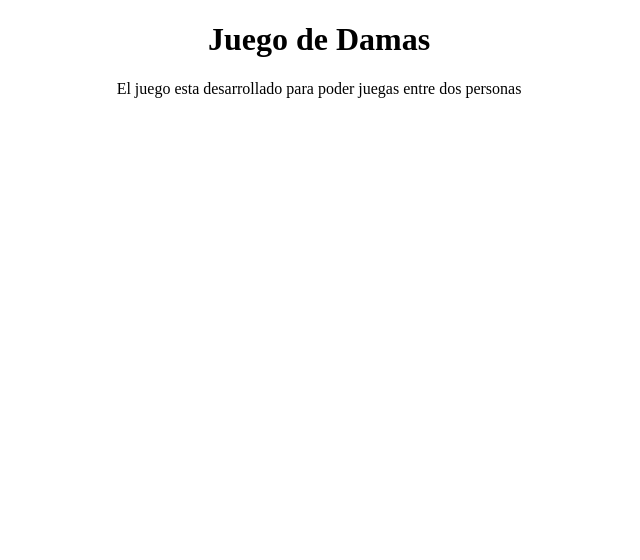
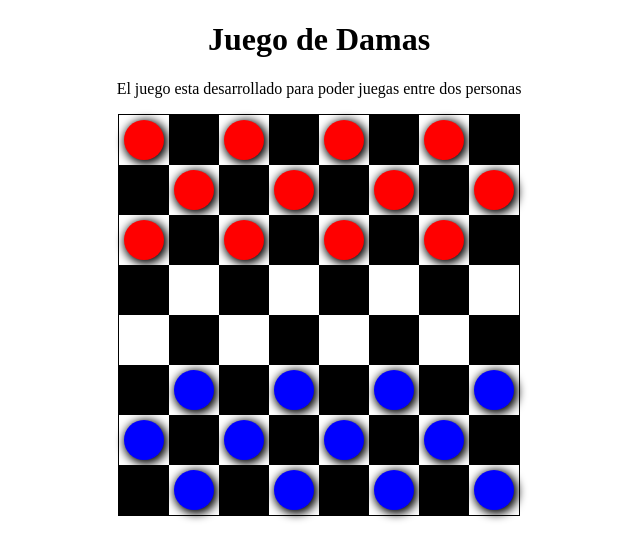
Before and after one commit to fhlillo/nextu-jqueryui-dama, a plain HTML site: page index.html in a window 1280 px wide. Shown: the whole page, without its empty margins (321-961 px from the left). Drawn offline with Linux system fonts and the light colour scheme.

Commit message:
se crea la clase de las fichas y en js se genera el tablero

```diff
--- a/css/main.css
+++ b/css/main.css
@@ -26,3 +26,21 @@
 	background-color: #000000;
 	float: left;
 }
+.ficha-rojo{
+	background-color: red;
+	width: 40px;
+	height: 40px;
+	position: absolute;
+	margin: 5px;
+	border-radius: 40px;
+	box-shadow: 2px 2px 10px 2px black;
+}
+.ficha-azul{
+	background-color: blue;
+	width: 40px;
+	height: 40px;
+	position: absolute;
+	margin: 5px;
+	border-radius: 40px;
+	box-shadow: 2px 2px 10px 2px black;
+}
--- a/index.html
+++ b/index.html
@@ -16,6 +16,7 @@
 		<p>
 			El juego esta desarrollado para poder juegas entre dos personas
 		</p>
+		<div id="tablero"></div>
 	</div>
 </body>
 </html>
--- a/js/main.js
+++ b/js/main.js
@@ -1 +1,32 @@
 // JavaScript Document
+$(document).ready(function(){
+	b = 0;
+	for(i=0;i<8;i++){
+		var estructura  = "<div class='row'>";
+		for(a=0;a<8;a++){
+			estructura +="<div class='";
+			if(b == 0){
+				estructura += "blanco";
+				b = 1;
+			}else{
+				estructura +="negro";
+				b = 0;
+			}
+			estructura +="'>"
+			if(i<=2 & b == 1){
+				estructura +="<div class='ficha-rojo'></div>";
+			}else if(i>4 & b == 1){
+				estructura +="<div class='ficha-azul'></div>";
+			}
+			estructura +="</div>";
+		}
+		if(b == 0){
+			b = 1;
+		}else{
+			b=0;
+		}
+		estructura += "</div>";
+		$("#tablero").append(estructura);
+	}
+
+})
```
